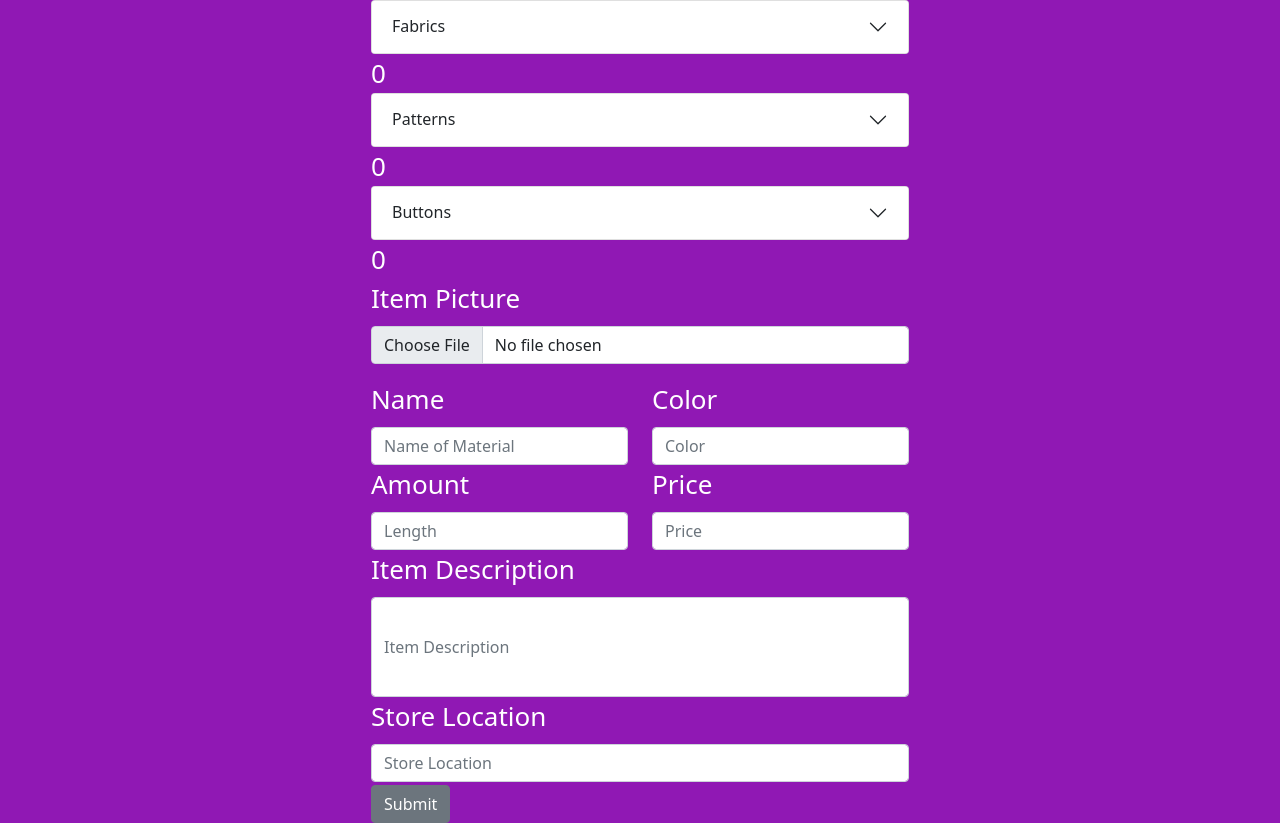
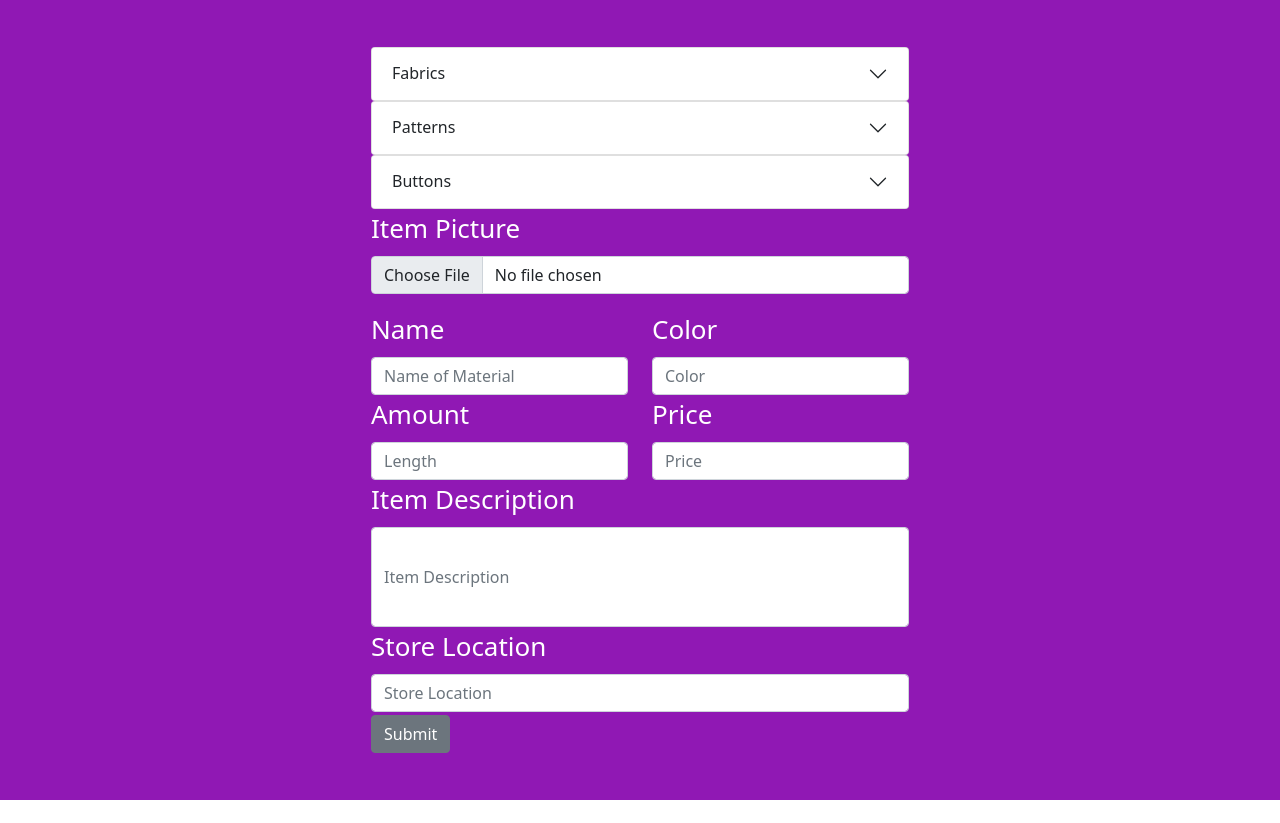
Before and after one commit to Valderhide/inventory, a React (Create React App) app: page / in a window 1280 px wide. After the commit the page ends 800 px from the top, so only its background shows below. Built offline with nearby package versions, Linux system fonts and the light colour scheme.

Commit message:
Implemented useState to remember last selected item. And connected AddItemForm and Category functions via usestate

```diff
--- a/src/App.js
+++ b/src/App.js
@@ -5,7 +5,6 @@ import AddItemForm from './ItemForm.js';
 <script src="https://unpkg.com/react/umd/react.production.min.js" crossorigin></script>
 
 
-//Find way to generate Accordions
 
 
 function App() {
--- a/src/ItemForm.js
+++ b/src/ItemForm.js
@@ -1,10 +1,16 @@
 import { DropdownButton, ButtonGroup, Dropdown, Accordion, Row, Col, Button, Form, } from 'react-bootstrap';
-import { useState } from 'react';
+import { useState, useEffect } from 'react';
 import categories from './categories.json';
 
 
-function Category({ title, items }) {
-  const [count, setCount] = useState(0)
+function Category({ title, items, selectedCategory, setSelectedCategory }) {
+  const handleSelect = (value) => {
+    setSelectedCategory((oldValues) => {
+      console.log(oldValues)
+      console.log( {...oldValues, [title]: value})
+      return {...oldValues, [title]: value};
+    })
+  }
   return (
     <Col>
       <Accordion>
@@ -16,27 +22,29 @@ function Category({ title, items }) {
                 as={ButtonGroup}
                 key={titles}
                 variant="primary"
+                onSelect={handleSelect}
                 title={titles}
               >
-                {subCategories.map(subCatergory => (
-                  <Dropdown.Item onClick={() => setCount(String(subCategories))} key={subCatergory}>{subCatergory}</Dropdown.Item>
+                {subCategories.map(subCategory => (
+                  <Dropdown.Item key={subCategory} eventKey={subCategory}>{subCategory}</Dropdown.Item>
                 ))}
               </DropdownButton>
             </Accordion.Body>
           ))}
         </Accordion.Item>
       </Accordion>
-      {count}
+      {selectedCategory[title]}
     </Col>
   );
 }
 
 export default function AddItemForm({ handleSubmit }) {
+  const [selectedCategory, setSelectedCategory] = useState({});
   return (
     <Form onSubmit={handleSubmit}>
       {categories.map(
         ({ title, items }) => (
-          <Category key={title} title={title} items={items} />
+          <Category key={title} title={title} selectedCategory={selectedCategory} setSelectedCategory={setSelectedCategory} items={items} />
         ),
       )}
       <Form.Group controlId="formFile" className="mb-3">
```
